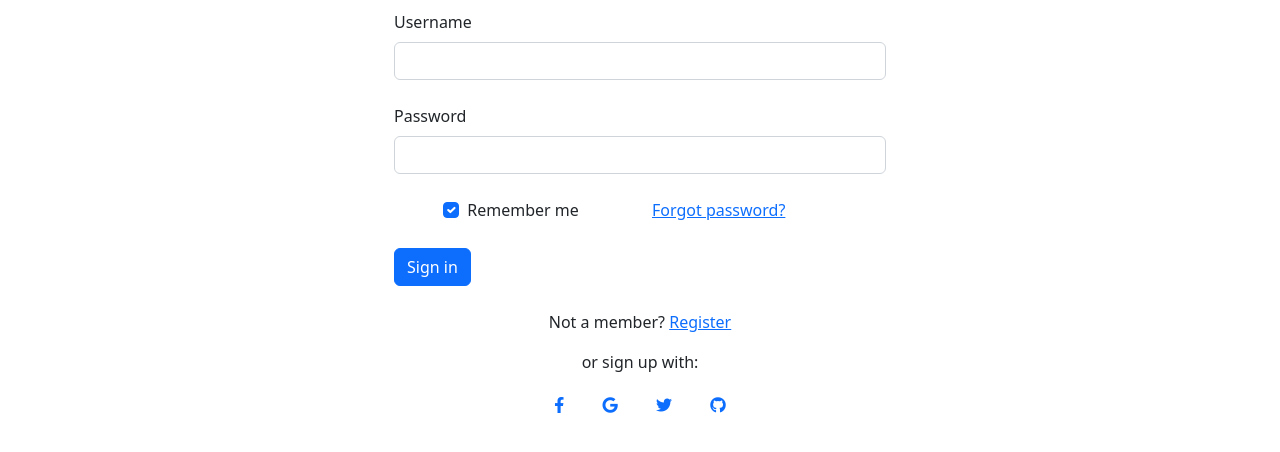
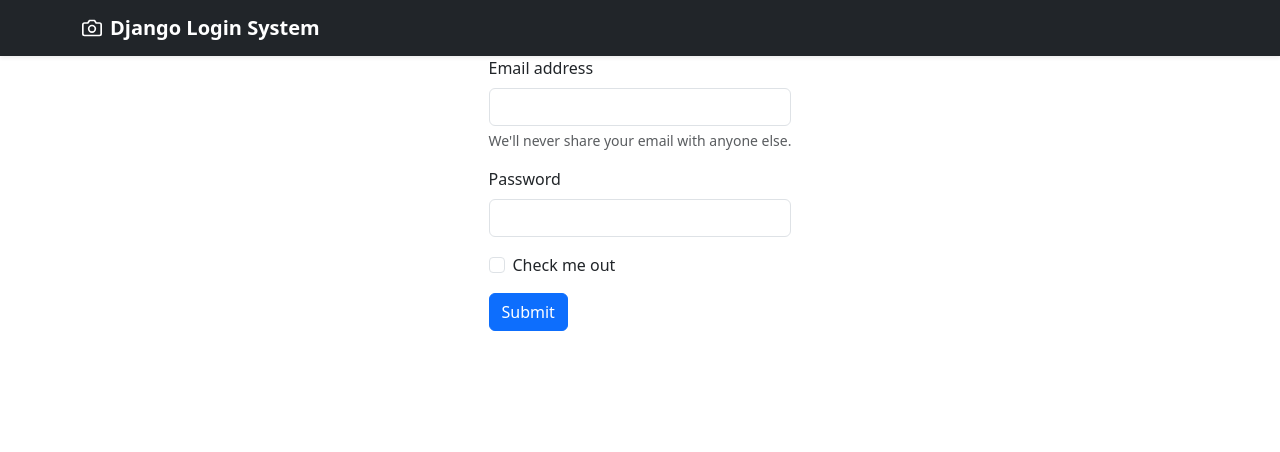
Before and after one commit to josecome/django-login-and-registration-master, a Django app: page /login/ in a window 1280 px wide. Shown: the top 452 px of the page. Run offline with Django 4.2, Linux system fonts and the light colour scheme; some libraries are stand-ins or nearby versions.

Commit message:
Some changes made

```diff
--- a/django_login_and_registration_master/urls.py
+++ b/django_login_and_registration_master/urls.py
@@ -23,5 +23,6 @@ urlpatterns = [
     path('login/', views.loginPage, name='login'),
     path('admin/', admin.site.urls),
     path('logout/', views.logout_view, name='logout'),
+    path('register/', views.registrationPage, name='register'),
     path('change-password/', auth_views.PasswordChangeView.as_view()),
 ]
--- /dev/null
+++ b/users/templates/base.html
@@ -0,0 +1,101 @@
+<!DOCTYPE html>
+<html>
+    <head>
+        <meta charset="utf-8">
+        <meta name="viewport" content="width=device-width, initial-scale=1">
+        <meta name="description" content="">
+        <meta name="author"
+              content="Mark Otto, Jacob Thornton, and Bootstrap contributors">
+        <meta name="generator" content="Hugo 0.108.0">
+        <title>E-commerce</title>
+        <link rel="canonical"
+              href="https://getbootstrap.com/docs/5.3/examples/album-rtl/">
+        <link href="https://cdn.jsdelivr.net/npm/bootstrap@5.3.0-alpha1/dist/css/bootstrap.min.css"
+              rel="stylesheet"
+              integrity="sha384-GLhlTQ8iRABdZLl6O3oVMWSktQOp6b7In1Zl3/Jr59b6EGGoI1aFkw7cmDA6j6gD"
+              crossorigin="anonymous">
+        <script src="https://cdn.jsdelivr.net/npm/jquery@3.6.1/dist/jquery.slim.min.js"></script>
+        <script src="https://cdn.jsdelivr.net/npm/popper.js@1.16.1/dist/umd/popper.min.js"></script>
+        <script src="https://cdn.jsdelivr.net/npm/bootstrap@4.6.2/dist/js/bootstrap.bundle.min.js"></script>
+        <link rel="stylesheet"
+              href="https://cdn.jsdelivr.net/npm/bootstrap-icons@1.10.3/font/bootstrap-icons.css">
+        <style>
+            .bd-placeholder-img {
+                font-size: 1.125rem;
+                text-anchor: middle;
+                -webkit-user-select: none;
+                -moz-user-select: none;
+                user-select: none;
+            }
+
+            @media (min-width: 768px) {
+                .bd-placeholder-img-lg {
+                    font-size: 3.5rem;
+                }
+            }
+
+            .b-example-divider {
+                height: 3rem;
+                background-color: rgba(0, 0, 0, .1);
+                border: solid rgba(0, 0, 0, .15);
+                border-width: 1px 0;
+                box-shadow: inset 0 .5em 1.5em rgba(0, 0, 0, .1), inset 0 .125em .5em rgba(0, 0, 0, .15);
+            }
+
+            .b-example-vr {
+                flex-shrink: 0;
+                width: 1.5rem;
+                height: 100vh;
+            }
+
+            .bi {
+                vertical-align: -.125em;
+                fill: currentColor;
+            }
+
+            .nav-scroller {
+                position: relative;
+                z-index: 2;
+                height: 2.75rem;
+                overflow-y: hidden;
+            }
+
+            .nav-scroller .nav {
+                display: flex;
+                flex-wrap: nowrap;
+                padding-bottom: 1rem;
+                margin-top: -1px;
+                overflow-x: auto;
+                text-align: center;
+                white-space: nowrap;
+                -webkit-overflow-scrolling: touch;
+            }
+        </style>
+        <script>
+            function setDataInForm(ctgry, descrip, image_link, txt_id) {
+                var txtId = document.getElementById("txtid");
+                var txtCategory = document.getElementById("category");
+                var txtDescription = document.getElementById("description");
+                var txtImageLink = document.getElementById("image_link");
+                var tid = document.getElementById("tid");
+                txtCategory.value = ctgry;
+                txtDescription.value = descrip;
+                txtImageLink.value = image_link;
+                txtId.value = txt_id;
+                tid.innerHTML = txt_id;
+            }
+        </script>
+    </head>
+    <body>
+        {% load static %}
+        {% include 'head.html' %}
+        <main style="width: 100%;">
+            {% block content %}
+                <h3>Loading...</h3>
+            {% endblock content %}
+        </main>
+        <script src="https://cdn.jsdelivr.net/npm/bootstrap@5.3.0-alpha1/dist/js/bootstrap.bundle.min.js"
+                integrity="sha384-w76AqPfDkMBDXo30jS1Sgez6pr3x5MlQ1ZAGC+nuZB+EYdgRZgiwxhTBTkF7CXvN"
+                crossorigin="anonymous"></script>
+    </body>
+</html>
--- /dev/null
+++ b/users/templates/head.html
@@ -0,0 +1,47 @@
+<header>
+    <div class="navbar navbar-dark bg-dark shadow-sm">
+        <div class="container">
+            <a href="#" class="navbar-brand d-flex align-items-center">
+                <svg xmlns="http://www.w3.org/2000/svg"
+                     width="20"
+                     height="20"
+                     fill="none"
+                     stroke="currentColor"
+                     stroke-linecap="round"
+                     stroke-linejoin="round"
+                     stroke-width="2"
+                     aria-hidden="true"
+                     class="me-2"
+                     viewBox="0 0 24 24">
+                    <path d="M23 19a2 2 0 0 1-2 2H3a2 2 0 0 1-2-2V8a2 2 0 0 1 2-2h4l2-3h6l2 3h4a2 2 0 0 1 2 2z" />
+                    <circle cx="12" cy="13" r="4" />
+                </svg>
+                <strong>Django Login System</strong>
+            </a>
+            <button class="navbar-toggler class_hidden"
+                    type="button"
+                    data-bs-toggle="collapse"
+                    data-bs-target="#navbarHeader"
+                    aria-controls="navbarHeader"
+                    aria-expanded="false"
+                    aria-label="">
+                <span class="navbar-toggler-icon"></span>
+            </button>
+        </div>
+    </div>
+    {% if messages %}
+        <ul class="messages">
+            {% for message in messages %}
+                <li {% if message.tags %}class="{{ message.tags }}"{% endif %}>
+                    {% if message.level == DEFAULT_MESSAGE_LEVELS.ERROR %}Important:{% endif %}
+                    {{ message }}
+                </li>
+            {% endfor %}
+        </ul>
+    {% endif %}
+<style>
+    .class_hidden {
+        display: none;
+    }
+</style>
+</header>
--- a/users/templates/login.html
+++ b/users/templates/login.html
@@ -1,73 +1,45 @@
-<html>
-<head>
-<!-- CSS only -->
-<link href="https://cdn.jsdelivr.net/npm/bootstrap@5.2.3/dist/css/bootstrap.min.css" rel="stylesheet" integrity="sha384-rbsA2VBKQhggwzxH7pPCaAqO46MgnOM80zW1RWuH61DGLwZJEdK2Kadq2F9CUG65" crossorigin="anonymous">
-<!-- JavaScript Bundle with Popper -->
-<script src="https://cdn.jsdelivr.net/npm/bootstrap@5.2.3/dist/js/bootstrap.bundle.min.js" integrity="sha384-kenU1KFdBIe4zVF0s0G1M5b4hcpxyD9F7jL+jjXkk+Q2h455rYXK/7HAuoJl+0I4" crossorigin="anonymous"></script>
-<link rel="stylesheet" href="https://cdnjs.cloudflare.com/ajax/libs/font-awesome/5.12.1/js/all.min.js" crossorigin="anonymous">
-
-<!-- Load font awesome icons -->
-<link rel="stylesheet" href="https://cdnjs.cloudflare.com/ajax/libs/font-awesome/5.12.1/css/all.min.css">
-
-
-{% load static %}
-<link rel="stylesheet" href="{% static 'style.css' %}">
-
-</head>
-<body>
-<form class="center" id="frm" method="post" action="{% url 'login' %}">
-  {% csrf_token %}
-  <!-- Email input -->
-  <div class="form-outline mb-4">
-    <label class="form-label" for="form2Example1">Username</label>
-    <input type="text" id="form2Example1" class="form-control" name="username"/>
-  </div>
-
-  <!-- Password input -->
-  <div class="form-outline mb-4">
-    <label class="form-label" for="form2Example2">Password</label>
-    <input type="password" id="form2Example2" class="form-control" name="password" />
-  </div>
-
-  <!-- 2 column grid layout for inline styling -->
-  <div class="row mb-4">
-    <div class="col d-flex justify-content-center">
-      <!-- Checkbox -->
-      <div class="form-check">
-        <input class="form-check-input" type="checkbox" value="" id="form2Example31" checked />
-        <label class="form-check-label" for="form2Example31"> Remember me </label>
-      </div>
+{% extends "base.html" %}
+{% block title %}Home{% endblock %}
+{% block content %}
+    <style>
+        #login_div {
+            width: 400px;
+        }
+    </style>
+    <div style="float: top; width: 100%;">
+        {% if messages %}
+            {% for message in messages %}
+                <div class="alert alert-warning alert-dismissible fade show" role="alert">
+                    {{ message }}
+                    <button type="button"
+                            class="btn-close"
+                            data-bs-dismiss="alert"
+                            aria-label="Close"></button>
+                </div>
+            {% endfor %}
+        {% endif %}
     </div>
-
-    <div class="col">
-      <!-- Simple link -->
-      <a href="#!">Forgot password?</a>
+    <div id="login_div"
+         class="container d-flex align-items-center justify-content-center">
+        <form action="/login/" method="POST">
+            {% csrf_token %}
+            <div class="mb-3">
+                <label for="InputEmail1" class="form-label">Email address</label>
+                <input type="text" class="form-control" name="username" id="InputEmail1">
+                <div id="emailHelp" class="form-text">We'll never share your email with anyone else.</div>
+            </div>
+            <div class="mb-3">
+                <label for="InputPassword1" class="form-label">Password</label>
+                <input type="password"
+                       class="form-control"
+                       name="password"
+                       id="InputPassword1">
+            </div>
+            <div class="mb-3 form-check">
+                <input type="checkbox" class="form-check-input" id="Check1">
+                <label class="form-check-label" for="Check1">Check me out</label>
+            </div>
+            <button type="submit" class="btn btn-primary">Submit</button>
+        </form>
     </div>
-  </div>
-
-  <!-- Submit button -->
-  <button type="submit" class="btn btn-primary btn-block mb-4">Sign in</button>
-
-  <!-- Register buttons -->
-  <div class="text-center">
-    <p>Not a member? <a href="#!">Register</a></p>
-    <p>or sign up with:</p>
-    <button type="button" class="btn btn-link btn-floating mx-1">
-      <i class="fab fa-facebook-f"></i>
-    </button>
-
-    <button type="button" class="btn btn-link btn-floating mx-1">
-      <i class="fab fa-google"></i>
-    </button>
-
-    <button type="button" class="btn btn-link btn-floating mx-1">
-      <i class="fab fa-twitter"></i>
-    </button>
-
-    <button type="button" class="btn btn-link btn-floating mx-1">
-      <i class="fab fa-github"></i>
-    </button>
-  </div>
-</form>
-</body>
-</html>
+{% endblock content %}
--- a/users/templates/logout.html
+++ b/users/templates/logout.html
@@ -1 +1 @@
-You are now successfully logged out! <a class="nav-link px-3" href="/login">Login</a>
+You are now successfully logged out! <a href="/login">Login</a>
--- a/users/views.py
+++ b/users/views.py
@@ -12,25 +12,27 @@ from django.contrib.auth import authenticate, login, logout
 from django.contrib.auth.decorators import login_required
 from django.contrib import messages
 from django.utils.translation import gettext_lazy as _
+#from django.contrib.auth.forms import UserCreationForm
+from .forms import CreateUserForm
 from django import forms
+from .utilities import app_notifications
 
 def loginPage(request):
-    if request.method == 'POST':
-        username = request.POST['username']
-        password = request.POST['password']
-        user = authenticate(request, username=username, password=password)
-        if user is not None:
-            login(request, user)
-            # Redirect to a success page.
-            messages.success(request, _('Successfull logged in'))
-            return redirect('/')
-        else:
-            # Return an 'invalid login' error message.
-            messages.info(request, _('Please, fill form'))
-
-
+    if request.user.is_authenticated:
+        return redirect('/')
     else:
-        messages.info(request, _('Going to login page'))
+        if request.method == 'POST':
+            username = request.POST['username']
+            password = request.POST['password']
+            user = authenticate(request, username=username, password=password)
+            if user is not None:
+                login(request, user)
+                # Redirect to a success page.
+                messages.success(request, _('Successfull logged in'))
+                return redirect('/')
+            else:
+                # Return an 'invalid login' error message.
+                messages.info(request, _('Please, fill form'))
 
 
     return render(request, 'login.html')
@@ -43,6 +45,25 @@ def Dashboard(request):
     return render(request, 'dsh.html', context)
 
 
+def registrationPage(request):
+    form = CreateUserForm()
+
+
+    if request.method == 'POST':
+        form = CreateUserForm(request.POST)
+        if form.is_valid():
+            form.save()
+            user = form.cleaned_data.get('username')
+            messages.sucess(request, 'Account was sucessfully created for ' + user)
+            app_notifications.send_email(request)
+
+            return redirect('login.html')
+
+
+    context = {'form': form}
+    return render(request, 'register.html', context)
+
+
 def logout_view(request):
     logout(request)
 
```
Also changed, not shown: users/forms.py (added, +10 -0 lines), users/templates/dsh.html (deleted, +0 -205 lines), users/utilities.py (added, +17 -0 lines), db.sqlite3, users/static/bar-chart.svg (deleted), users/static/file-text.svg (deleted).
